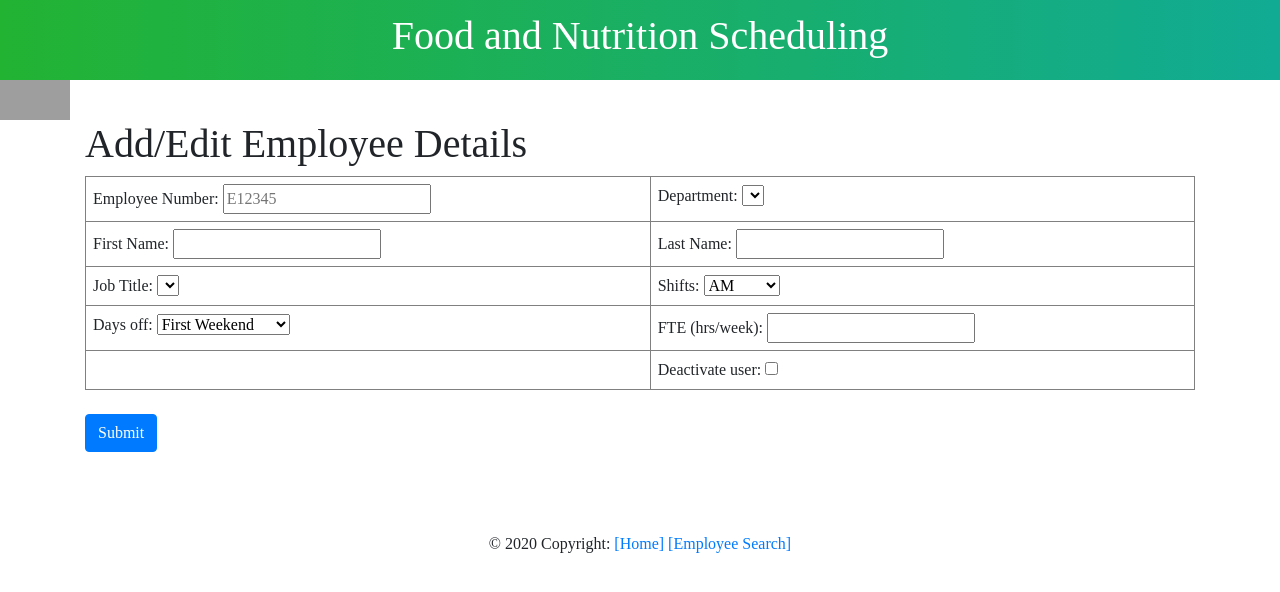
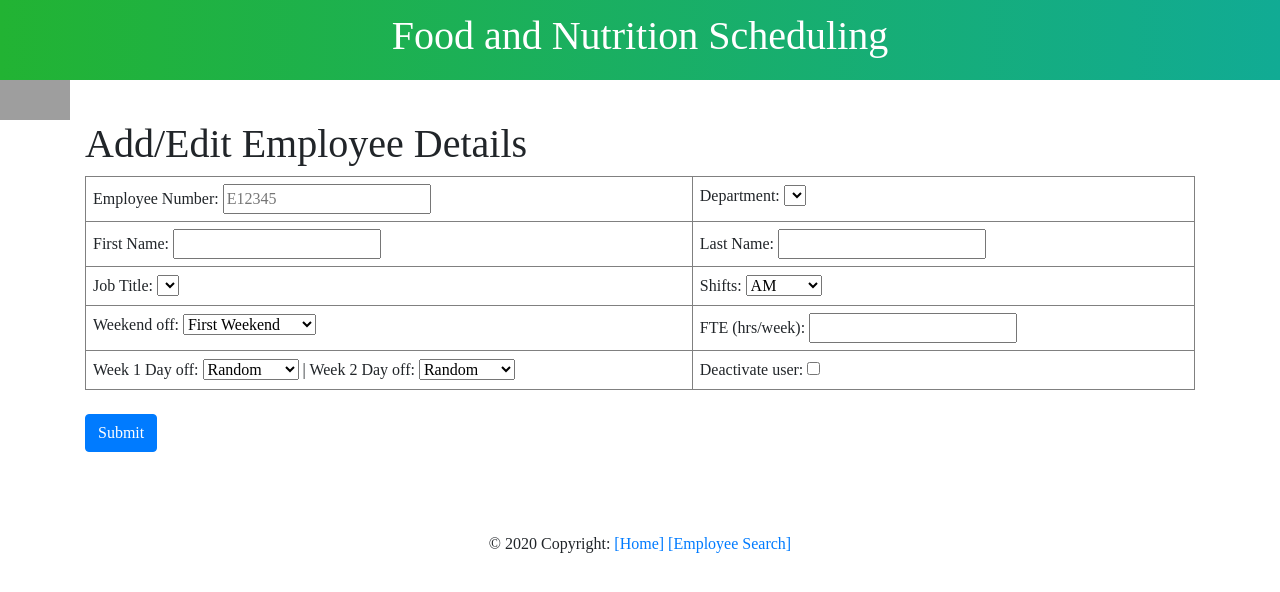
Before and after one commit to bensonmat8/EmpTime, a Flask app: page /employee in a window 1280 px wide. Shown: the top 592 px of the page. Run offline with Flask 3, Linux system fonts and the light colour scheme; data that the repository does not hold is empty; parts of the project's set-up code (start-up, migrations or seed data) failed here and were passed over; some libraries are stand-ins or nearby versions; grey boxes are pictures that could not be loaded.

Commit message:
Changed column namd days off and Added columns to emp table accomodate days off

```diff
--- a/app.py
+++ b/app.py
@@ -66,6 +66,7 @@ def employee_edit(uniq_id):
     else:
         del_ind = 'checked=checked'
     job = Job.query.order_by(Job.job_name).all()
+    print(f'week_1_day_off for emp: {dt.week_1_day_off}')
     return render_template("EmployeePage.html", dept=dept, submit='hidden',
                            update=None, dt=dt, del_ind=del_ind, vac=vac, job=job)
 
@@ -78,22 +79,25 @@ def emp_submit():
     dept_id = dept[dept_id]
     last = request.form.get('last')
     first = request.form.get('first')
-    title = request.form.get('job_title')
+    job_id = request.form.get('job')
     shift = request.form.get('shift')
     fte = request.form.get('fte')
-    days_off = request.form.getlist('days_off')
-    print(days_off)
+    weekend_off = request.form.get('weekend_off')
+    week_1_day_off = request.form.get('week_1_days_off')
+    week_2_day_off = request.form.get('week_2_days_off')
+    print(f"Job_id: {job_id}\nweek_1_day_off: {week_1_day_off}\nweek_2_day_off: {week_2_day_off}")
     if request.form.get('del_ind'):
          del_ind = 'Y'
     else:
         del_ind = 'n'
     if request.form.get('update')==None:
         emp_add = Employee(uniq_id=str(dept_id)+e_num, dept_id=dept_id,
-                           emp_id=e_num, first_name=first, last_name=last,
-                           title=title, shift=shift, days_off=days_off,
-                           fte=fte, create_time=datetime.now(),
-                           modify_time=datetime.now(), create_by='Admin',
-                           modify_by='Admin', del_ind=del_ind)
+                            emp_id=e_num, first_name=first, last_name=last,
+                            job_id=job_id, shift=shift, weekend_off=weekend_off,
+                            week_1_day_off=week_1_day_off, week_2_day_off=week_2_day_off,
+                            fte=fte, create_time=datetime.now(),
+                            modify_time=datetime.now(), create_by='Admin',
+                            modify_by='Admin', del_ind=del_ind)
         db.session.add(emp_add)
         result = 'success'
     else:
@@ -103,9 +107,11 @@ def emp_submit():
         emp_update.emp_id = e_num
         emp_update.first_name = first
         emp_update.last_name = last
-        emp_update.title = title
+        emp_update.job_id = job_id
+        emp_update.week_1_day_off = week_1_day_off
+        emp_update.week_2_day_off = week_2_day_off
         emp_update.shift = shift
-        emp_update.days_off = days_off[0]
+        emp_update.weekend_off = weekend_off
         emp_update.fte = fte
         emp_update.modify_time = datetime.now()
         emp_update.modify_by = 'Admin'
--- a/models.py
+++ b/models.py
@@ -19,7 +19,9 @@ class Employee(db.Model):
                        db.ForeignKey('job.job_id'),
                        nullable=False)
     shift = db.Column(db.String, nullable=False)
-    days_off = db.Column(db.String, nullable=False)
+    weekend_off = db.Column(db.String, nullable=False)
+    week_1_day_off = db.Column(db.String, nullable=False)
+    week_2_day_off = db.Column(db.String, nullable=False)
     fte = db.Column(db.Float, nullable=False)
     create_time = db.Column(db.DateTime, nullable=False)
     modify_time =db.Column(db.DateTime, nullable=False)
--- a/templates/EmployeePage.html
+++ b/templates/EmployeePage.html
@@ -41,8 +41,8 @@ Add/Edit Employee Details
                     </select>
             </div>
             <div class="grid-item">
-                Days off:
-                    <select name="days_off" value="{{dt.days_off}}" required>
+                Weekend off:
+                    <select name="weekend_off" value="{{dt.weekend_off}}" required>
                         <option>First Weekend</option>
                         <option>Second Weekend</option>
                     </select>
@@ -51,7 +51,29 @@ Add/Edit Employee Details
                 FTE (hrs/week): <input type="number" name="fte" value="{{dt.fte}}" required>
             </div>
             <div class="grid-item">
-
+                Week 1 Day off:
+                    <select name="week_1_days_off" value="{{dt.week_1_day_off}}" required>
+                        <option>Random</option>
+                        <option>Monday</option>
+                        <option>Monday</option>
+                        <option>Tuesday</option>
+                        <option>Wednesday</option>
+                        <option>Thursday</option>
+                        <option>Friday</option>
+                        <option>Saturday</option>
+                        <option>Sunday</option>
+                    </select>
+                | Week 2 Day off:
+                    <select name="week_2_days_off" value="{{dt.week_2_day_off}}" required>
+                        <option>Random</option>
+                        <option>Monday</option>
+                        <option>Tuesday</option>
+                        <option>Wednesday</option>
+                        <option>Thursday</option>
+                        <option>Friday</option>
+                        <option>Saturday</option>
+                        <option>Sunday</option>
+                    </select>
             </div>
             <div class="grid-item">
                 Deactivate user: <input type="checkbox" name="del_ind" {{del_ind}}>
```
